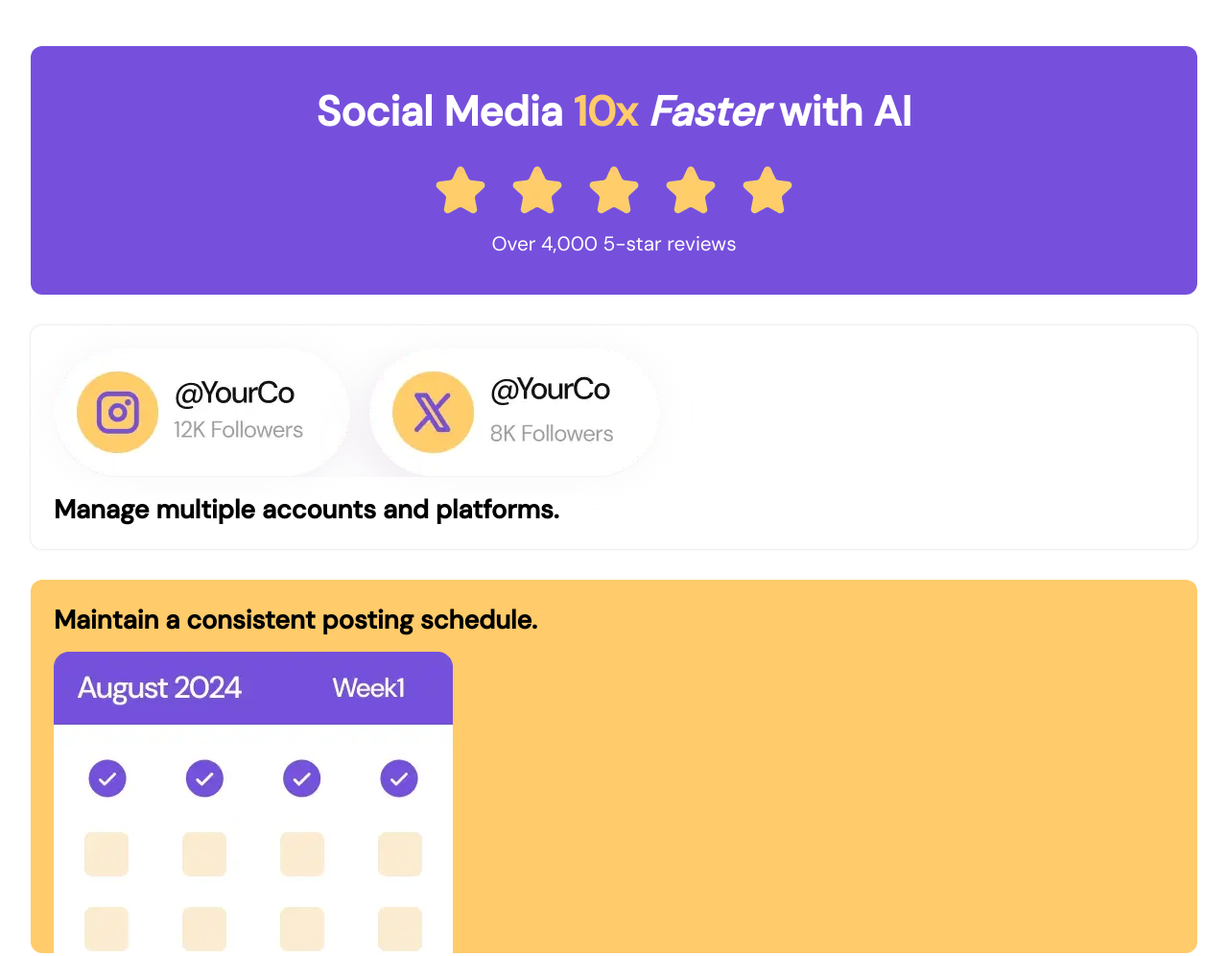
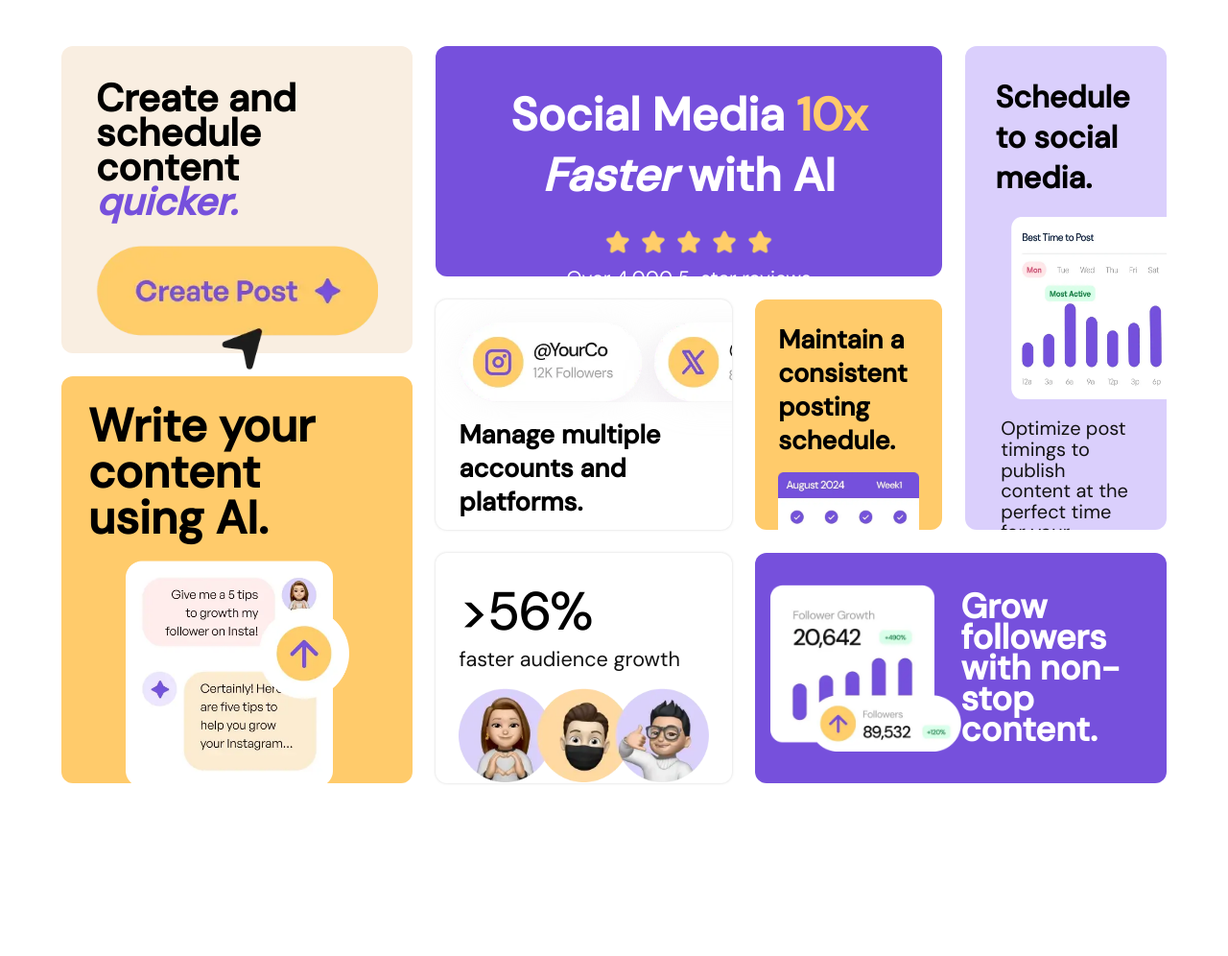
Before and after one commit to j0d3v/bento-grid, a plain HTML site: page index.html in a window 1280 px wide. Shown: the top 996 px of the page at 96% size. After the commit the page ends 864 px from the top, so only its background shows below. Drawn offline with Linux system fonts and the light colour scheme.

Commit message:
Adjust layout for large screen
Signed-off-by: Youssef Eddaif <183735203+j0d3v@users.noreply.github.com>

```diff
--- a/css/style.css
+++ b/css/style.css
@@ -32,7 +32,13 @@ p {
   max-inline-size: 95%;
   margin: 3rem auto;
   display: grid;
-  gap: 2rem;
+  gap: 1.5rem;
+
+  @media (width > 375px) {
+    max-inline-size: 90%;
+    grid-template-columns: repeat(4, auto);
+    grid-template-rows: repeat(3, 30vh);
+  }
 }
 .container img {
   max-width: 100%;
@@ -50,6 +56,10 @@ p {
   text-align: center;
   place-items: center;
   row-gap: 0.5rem;
+  @media (width > 375px) {
+    font-size: 1.5rem;
+    grid-column: 2 / span 2;
+  }
 }
 .container div:first-child h1 {
   margin-bottom: 1rem;
@@ -59,6 +69,9 @@ p {
 }
 .container div:first-child img {
   max-width: 90%;
+  @media (width > 375px) {
+    max-width: 40%;
+  }
 }
 .container div:first-child p {
   font-size: 1.3rem;
@@ -68,20 +81,33 @@ p {
   box-shadow: 0px 0px 2px 1px hsl(0deg 0% 91% / 88%);
   padding: 1.5rem;
   row-gap: 1rem;
+  @media (width > 375px) {
+    overflow: hidden;
+  }
 }
 .container div:nth-child(2) img {
   order: -1;
   filter: drop-shadow(0px 0px 1rem hsla(0, 2%, 89%, 0.25));
   border-radius: 100vh;
+  @media (width > 375px) {
+    max-width: 150%;
+  }
 }
 .container div:nth-child(3) {
   grid-template-columns: auto auto;
   padding: 1.5rem 1.5rem 0;
   row-gap: 1rem;
   background-color: var(--yellow-500);
+  @media (width > 375px) {
+    grid-template-columns: auto;
+    overflow: hidden;
+  }
 }
 .container div:nth-child(3) h2 {
   grid-column: span 2;
+  @media (width > 375px) {
+    grid-column: span 1;
+  }
 }
 
 .container div:nth-child(4) {
@@ -89,7 +115,30 @@ p {
   padding: 1.5rem 1rem;
   text-align: center;
   row-gap: 1.25rem;
+  @media (width > 375px) {
+    grid-template-rows: 1fr 1fr 1fr;
+    grid-column: 4;
+    grid-row: 1 / span 2;
+    text-align: start;
+    align-items: center;
+    overflow: hidden;
+    padding: 2rem;
+  }
 }
+.container div:nth-child(4) h2 {
+  @media (width > 375px) {
+    font-size: 2rem;
+  }
+}
+.container div:nth-child(4) img {
+  @media (width > 375px) {
+    max-width: 130%;
+    min-width: 100%;
+    aspect-ratio: 1;
+    transform: translateX(1rem);
+  }
+}
+
 .container div:nth-child(4) p {
   padding-inline: 0.35rem;
   font-size: 20px;
@@ -104,6 +153,15 @@ p {
   text-align: center;
   font-size: 1.5rem;
   line-height: 2rem;
+  @media (width > 375px) {
+    grid-template-columns: 1fr 1fr;
+    align-items: center;
+    text-align: start;
+    padding: 1rem;
+    row-gap: 1rem;
+    grid-column: 3 / span 2;
+    grid-row: 3;
+  }
 }
 .container div:nth-child(5) img {
   order: -1;
@@ -114,9 +172,16 @@ p {
   box-shadow: 0px 0px 2px 1px hsl(0deg 0% 91% / 88%);
   padding: 1.5rem;
   row-gap: 1rem;
+
+  @media (width > 375px) {
+    grid-template-columns: auto;
+  }
 }
 .container div:nth-child(6) h2 {
   grid-column: span 2;
+  @media (width > 375px) {
+    grid-column: span 1;
+  }
 }
 .container div:nth-child(6) p:first-of-type {
   font-weight: 500;
@@ -132,6 +197,11 @@ p {
   background-color: var(--yellow-100);
   row-gap: 1.75rem;
   padding: 2.25rem;
+  @media (width > 375px) {
+    grid-template-columns: auto;
+    grid-row: 1;
+    margin-bottom: -10vh;
+  }
 }
 .container div:nth-child(7) h2 {
   grid-column: span 2;
@@ -139,6 +209,10 @@ p {
   line-height: 2.25rem;
   span {
     color: var(--purple-500);
+    font-style: italic;
+  }
+  @media (width > 375px) {
+    grid-column: span 1;
   }
 }
 .container div:last-child {
@@ -146,10 +220,28 @@ p {
   background-color: var(--yellow-500);
   padding: 1.75rem;
   row-gap: 1.25rem;
+  @media (width > 375px) {
+    grid-template-columns: auto;
+    align-content: space-between;
+    justify-items: center;
+    grid-column: 1;
+    grid-row: 2 / span 2;
+    margin-top: 10vh;
+  }
+}
+.container div:last-child img {
+  @media (width > 375px) {
+    max-width: 75%;
+  }
 }
 
 .container div:last-child h2 {
   grid-column: span 2;
   font-size: 2.15rem;
   line-height: 2rem;
+  @media (width > 375px) {
+    grid-column: span 1;
+    font-size: 3rem;
+    line-height: 3rem;
+  }
 }
```
